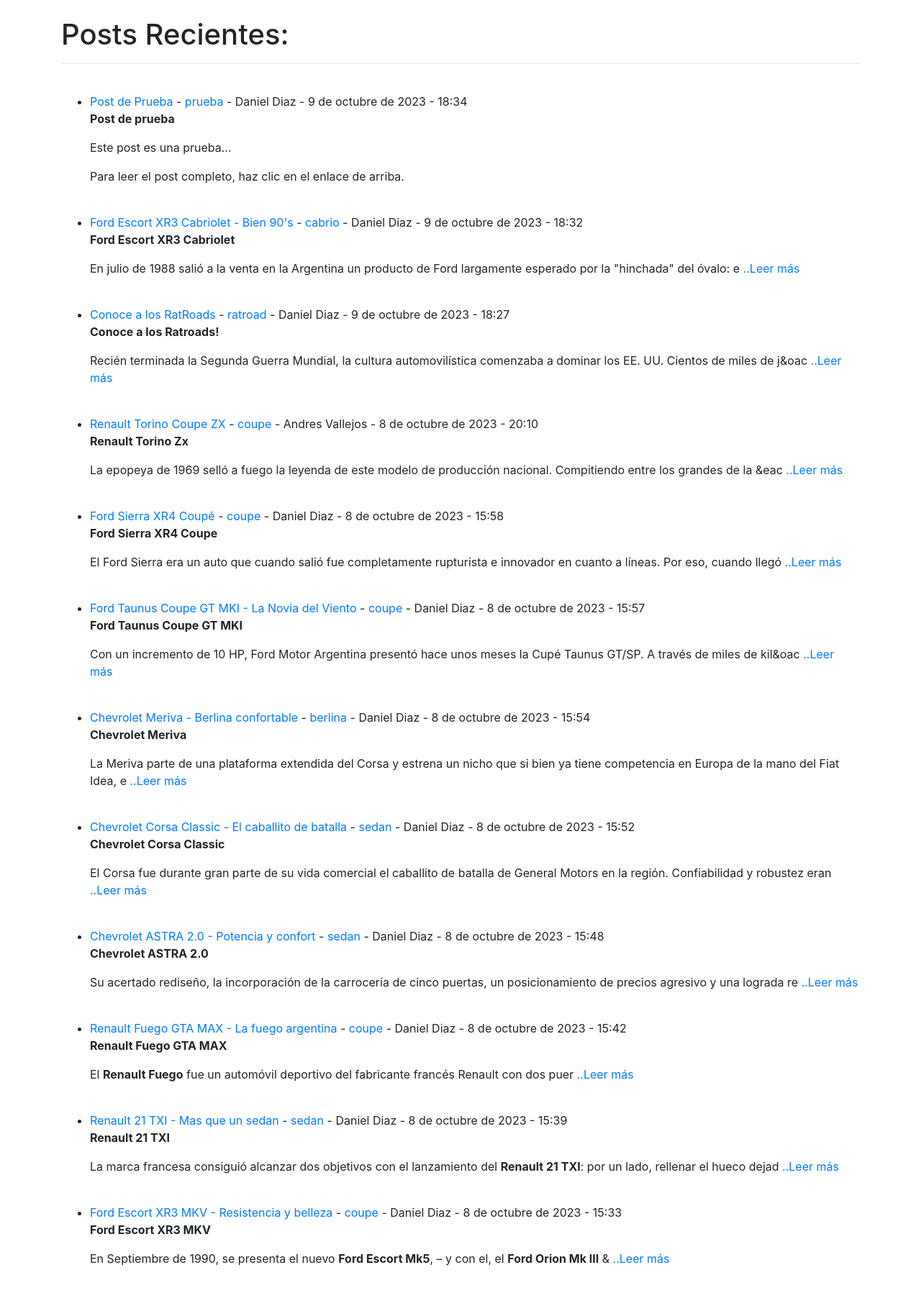
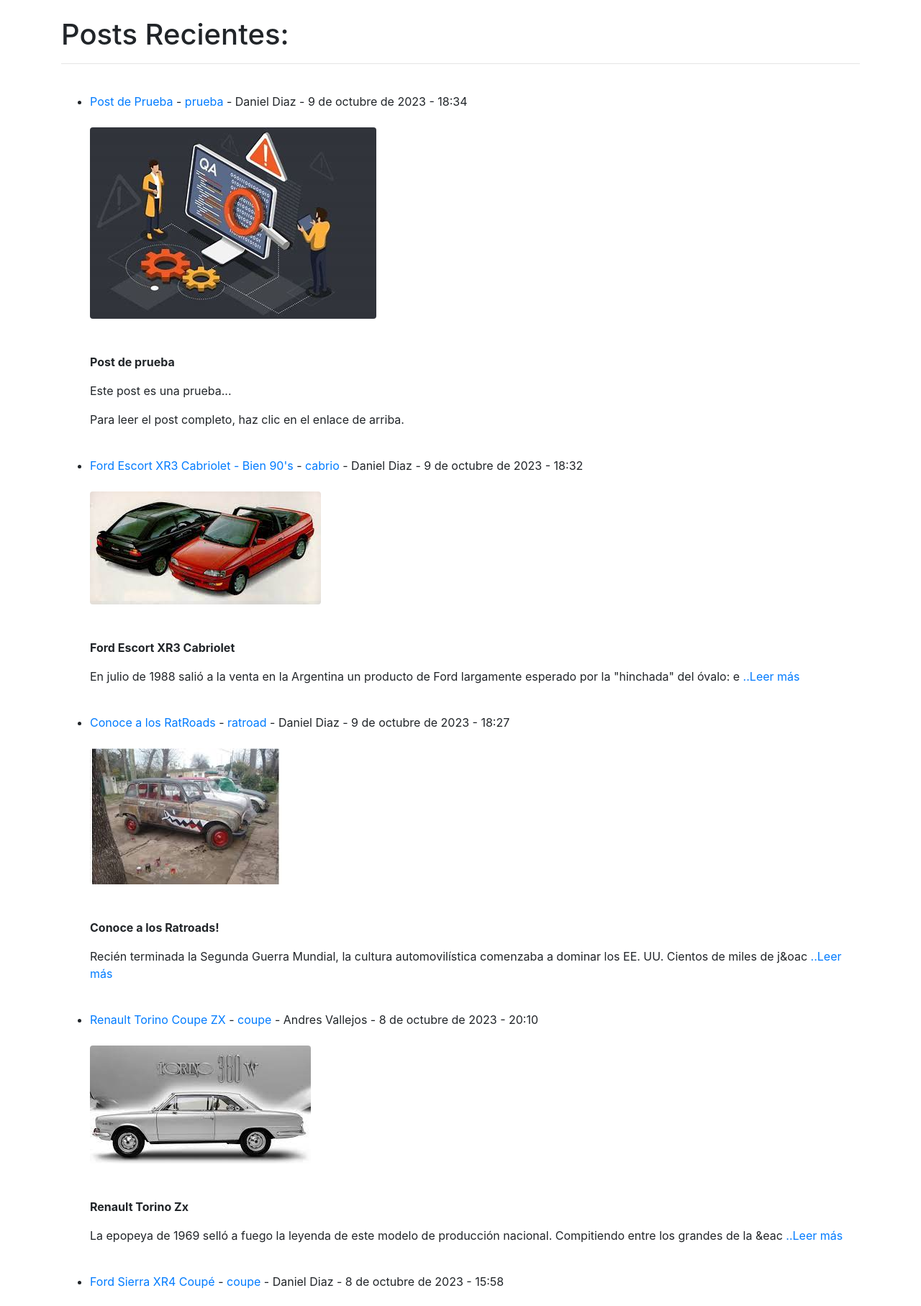
Before and after one commit to Dragunovich1/proyecto_final_python_daniel_diaz, a Django app: page / in a window 1280 px wide. Shown: the part 90-1905 px from the top of the page at 72% size. Run offline with Django 4.2, Linux system fonts and the light colour scheme; data comes from the database, SQL or seed files in the repository; both versions use the stored data as it was after the commit; some libraries are stand-ins or nearby versions.

Commit message:
se agregan thumbnails al home

```diff
--- a/blogfierros/appfierros/templates/home.html
+++ b/blogfierros/appfierros/templates/home.html
@@ -17,6 +17,11 @@
 							{% endif %}
 						{% endif %}
 					</small>
+					<br/>
+					<br/>
+					{% if post.header_image %}
+					<img src="{{ post.header_image.url }}" class="rounded" class="img-thumbnail"></br></br>
+					{% endif %}
 					<br/>
 					{{post.body|slice:":200"|safe}}
 						{% if post.body|length > 200 %}
```
Also changed, not shown: blogfierros/db.sqlite3, blogfierros/media/images/prueba.jpeg (added).
